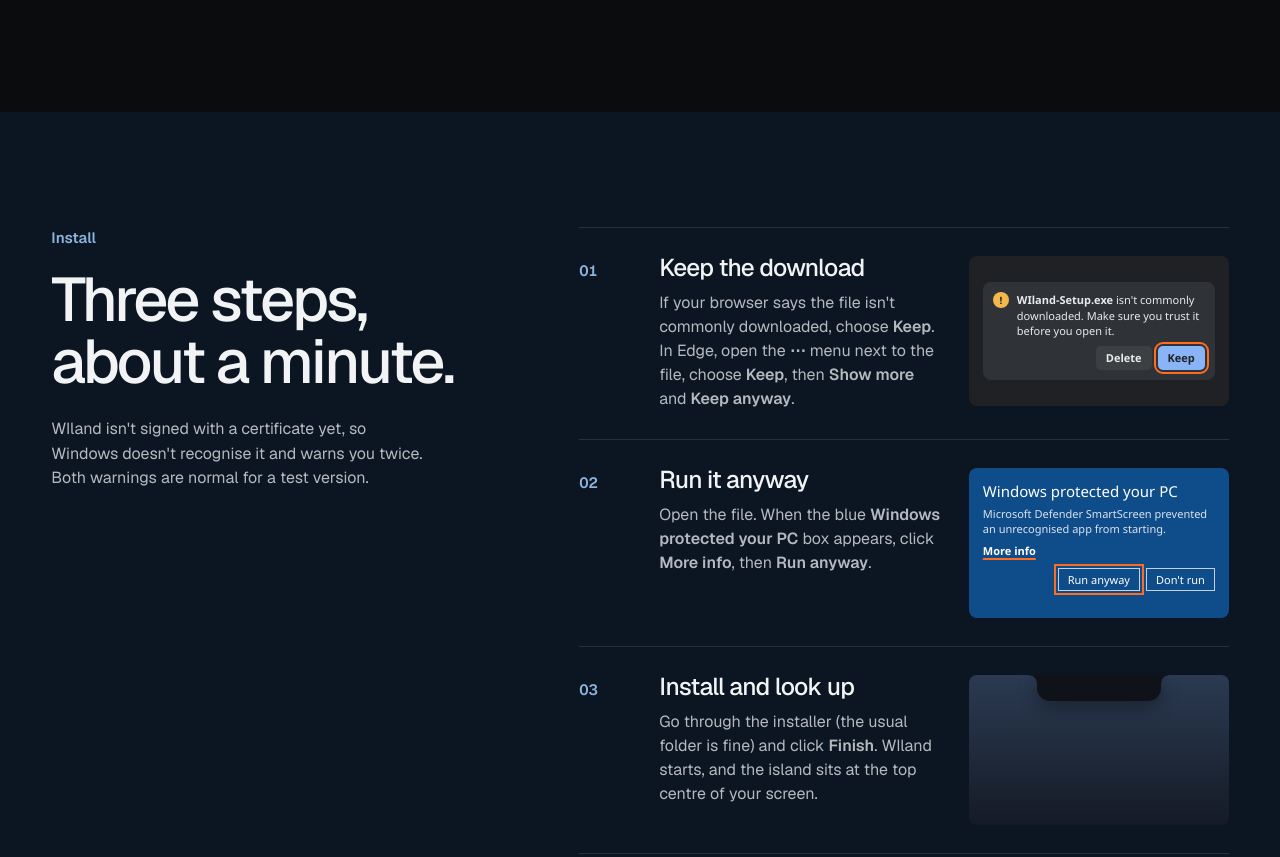
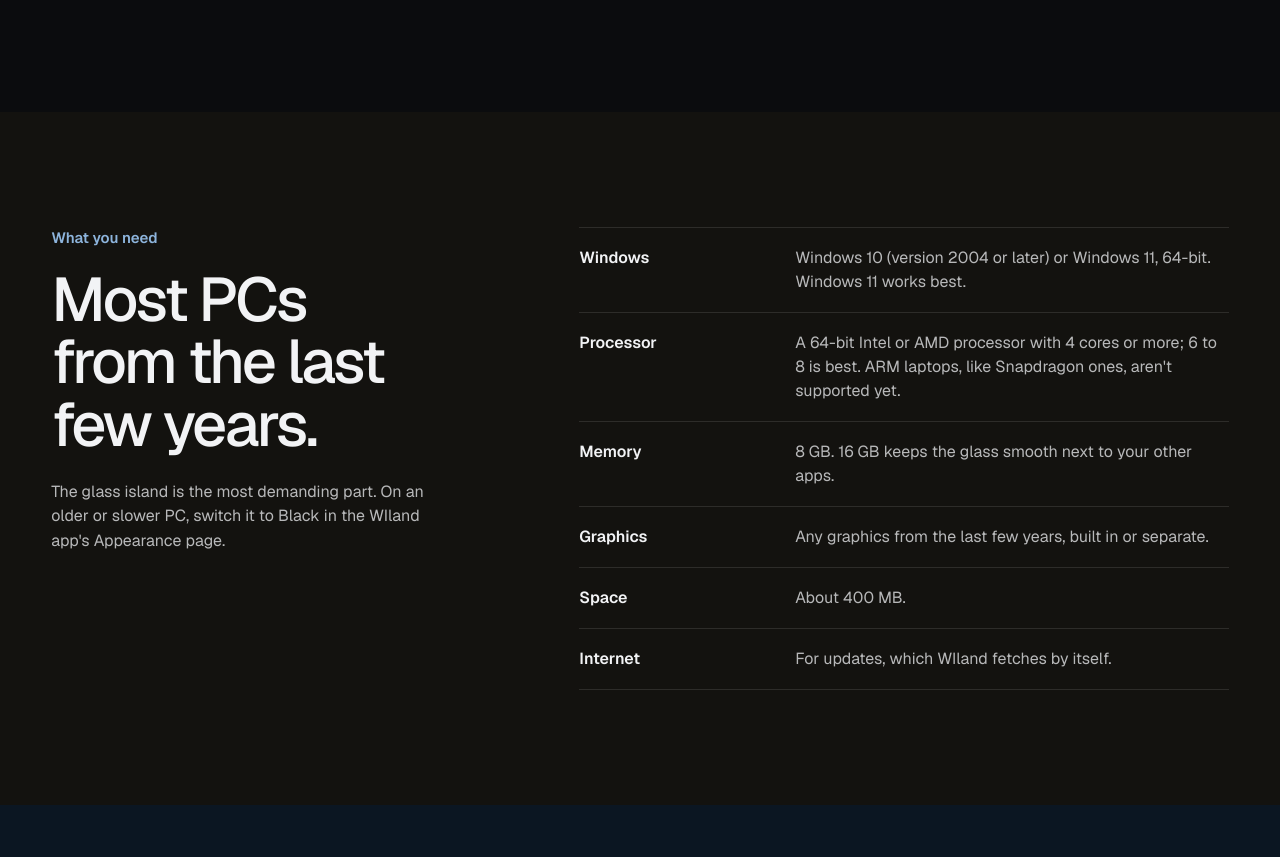
Before and after one commit to ne-wtn/WIland, a plain HTML site: page index.html in a window 1280 px wide. Shown: the part 1051-1908 px from the top of the page. Drawn offline with Linux system fonts and the light colour scheme; no server answers.

Commit message:
What you need: the PC requirements

```diff
--- a/index.html
+++ b/index.html
@@ -57,6 +57,24 @@
     <section class="band band--white">
       <div class="wrap">
         <p class="statement"><span>What it is:</span> a small island at the top of your screen for your music, timers, files and clipboard. It opens when you need it and stays out of the way when you don't.</p>
+      </div>
+    </section>
+
+    <section class="band band--sand" id="needs">
+      <div class="wrap band-split band-split--top">
+        <div>
+          <p class="band-label">What you need</p>
+          <h2>Most PCs from the last few years.</h2>
+          <p class="band-body">The glass island is the most demanding part. On an older or slower PC, switch it to Black in the WIland app's Appearance page.</p>
+        </div>
+        <ul class="moves">
+          <li><b>Windows</b><span>Windows 10 (version 2004 or later) or Windows 11, 64-bit. Windows 11 works best.</span></li>
+          <li><b>Processor</b><span>A 64-bit Intel or AMD processor with 4 cores or more; 6 to 8 is best. ARM laptops, like Snapdragon ones, aren't supported yet.</span></li>
+          <li><b>Memory</b><span>8 GB. 16 GB keeps the glass smooth next to your other apps.</span></li>
+          <li><b>Graphics</b><span>Any graphics from the last few years, built in or separate.</span></li>
+          <li><b>Space</b><span>About 400 MB.</span></li>
+          <li><b>Internet</b><span>For updates, which WIland fetches by itself.</span></li>
+        </ul>
       </div>
     </section>
 
@@ -177,6 +195,7 @@
         <div>
           <h2>Help</h2>
           <ul>
+            <li><a href="#needs">What you need</a></li>
             <li><a href="#install">Install</a></li>
             <li><a href="#around">Getting around</a></li>
           </ul>
```
